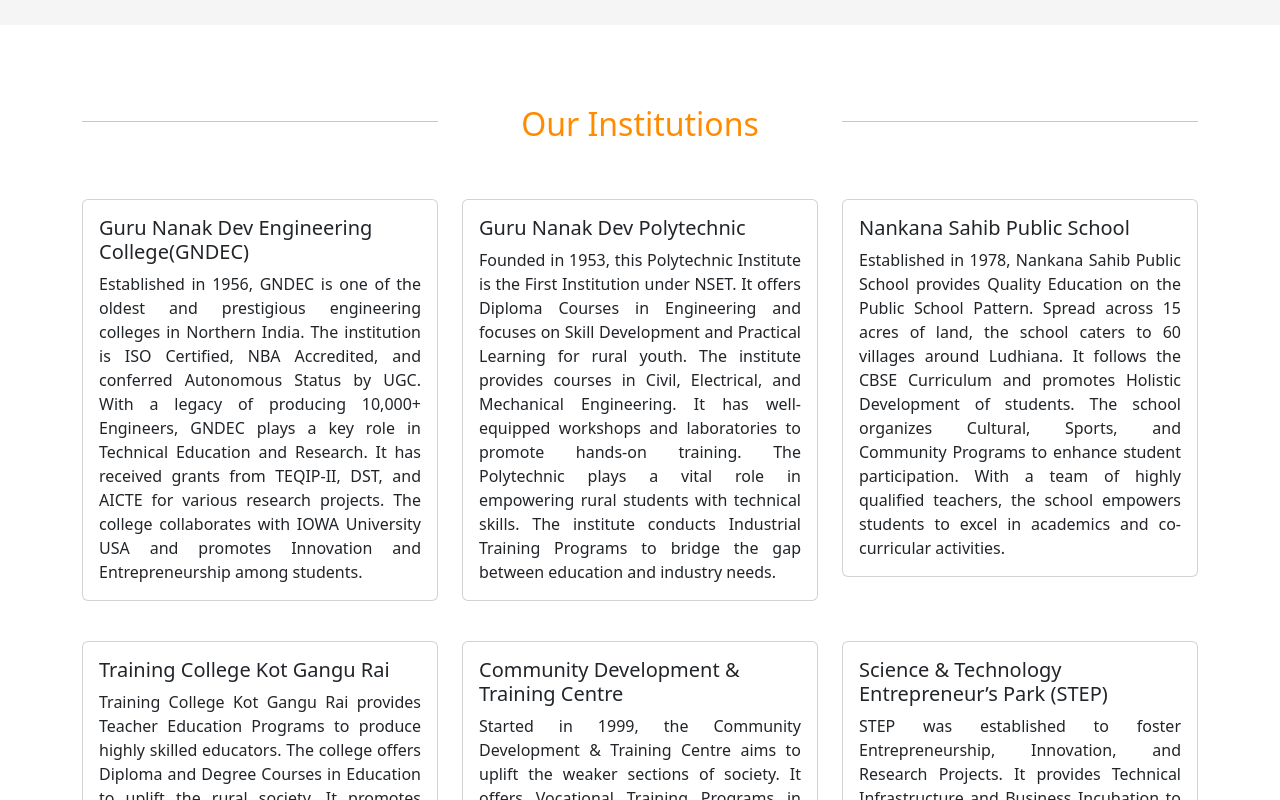
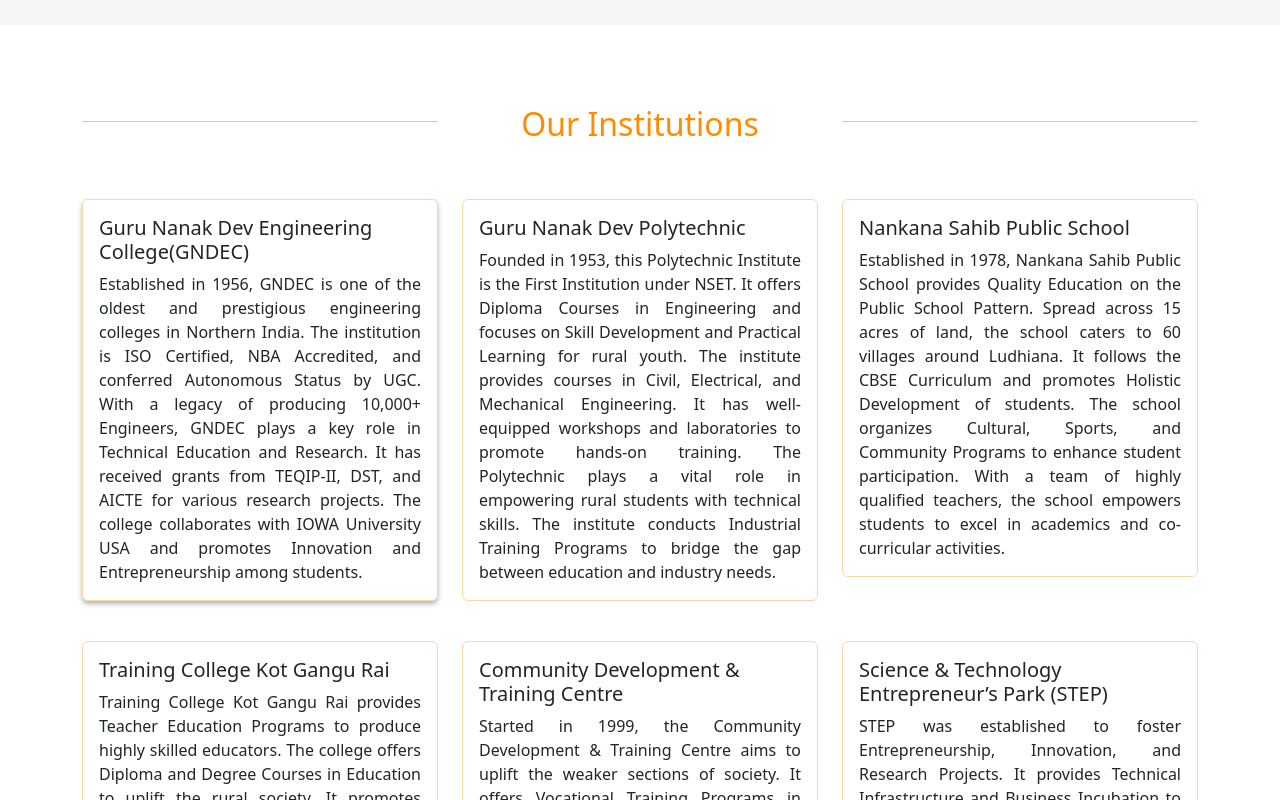
Before and after one commit to madhu-fullstack-web-developer/nankana_sahib_trust, a plain HTML site: page index.html in a window 1280 px wide. In both pictures the pointer is over the element 260 px from the left and 1687 px from the top of the page. Shown: the part 1287-2087 px from the top of the page. Drawn offline with nearby package versions, Linux system fonts and the light colour scheme.

Commit message:
Update index.html

```diff
--- a/index.html
+++ b/index.html
@@ -144,6 +144,15 @@
         p {
             text-align: justify;
         }
+        .card{
+            border:1px solid #fed6a4;
+        }
+        .card:hover{
+            transform: scale(1);
+             box-shadow: 0px 3px 5px rgba(0, 0, 0, 0.3);
+             transition: ease-in-out 1s;
+        }
+
     </style>
 </head>
 
```
